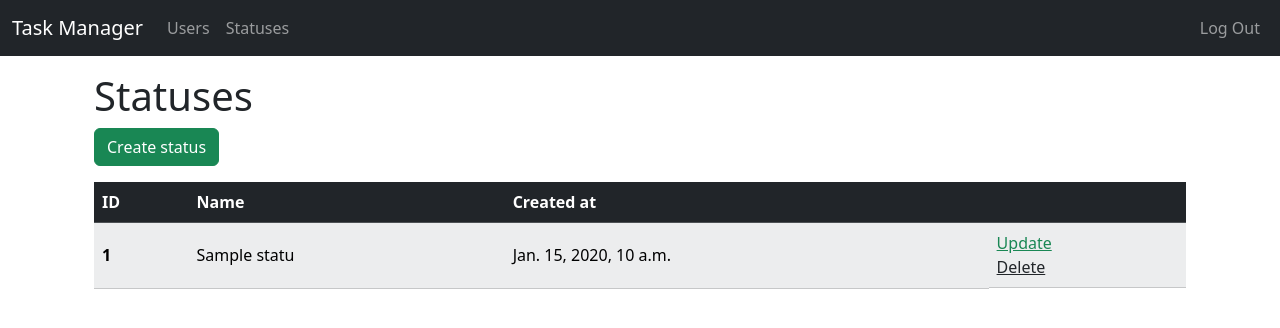
After one commit to alienflakes/python-project-52, a Django app: page /statuses/ in a window 1280 px wide. The commit adds this page. Shown: the top 328 px of the page. Run offline with Django 5.2, Linux system fonts and the light colour scheme; a user stored in the database is signed in; tables that the repository leaves empty hold one stand-in row (values such as "Sample post"); some libraries are stand-ins or nearby versions.

Commit message:
feat: add Statuses and everything about them

```diff
--- /dev/null
+++ b/statuses/admin.py
@@ -0,0 +1,4 @@
+from django.contrib import admin
+from .models import Status
+
+admin.site.register(Status)
--- /dev/null
+++ b/statuses/apps.py
@@ -0,0 +1,6 @@
+from django.apps import AppConfig
+
+
+class StatusesConfig(AppConfig):
+    default_auto_field = 'django.db.models.BigAutoField'
+    name = 'statuses'
--- /dev/null
+++ b/statuses/models.py
@@ -0,0 +1,7 @@
+from django.db import models
+from django.utils.translation import gettext_lazy as _
+
+
+class Status(models.Model):
+    name = models.CharField(max_length=100, verbose_name=_('Name'))
+    created_at = models.DateTimeField(auto_now_add=True)
--- /dev/null
+++ b/statuses/urls.py
@@ -0,0 +1,10 @@
+from django.urls import path
+from . import views
+
+
+urlpatterns = [
+    path('', views.StatusListView.as_view(), name='st_list'),
+    path('create/', views.StatusCreateView.as_view(), name='st_create'),
+    path('<int:pk>/update/', views.StatusUpdateView.as_view(), name='st_update'),
+    path('<int:pk>/delete/', views.StatusDeleteView.as_view(), name='st_delete')
+]
--- /dev/null
+++ b/statuses/views.py
@@ -0,0 +1,56 @@
+from django.urls import reverse_lazy
+from django.contrib import messages
+from django.contrib.messages.views import SuccessMessageMixin
+from django.utils.translation import gettext_lazy as _
+from django.views.generic import (ListView,
+                                  CreateView,
+                                  UpdateView,
+                                  DeleteView)
+from .models import Status
+from django.contrib.auth.mixins import LoginRequiredMixin
+
+
+SUCCESS_URL = reverse_lazy('st_list')
+
+
+class FlashedLoginRequiredMixin(LoginRequiredMixin):
+
+    def handle_no_permission(self):
+        messages.error(self.request, _("You are not authorized! Please log in."))
+        return super().handle_no_permission()
+
+
+class StatusListView(FlashedLoginRequiredMixin,
+                     ListView):
+
+    model = Status
+    template_name_suffix = '_list'
+
+
+class StatusCreateView(FlashedLoginRequiredMixin,
+                       SuccessMessageMixin, CreateView):
+
+    model = Status
+    fields = ['name']
+    template_name_suffix = '_create'
+    success_url = SUCCESS_URL
+    success_message = _('Status created successfully')
+
+
+class StatusUpdateView(FlashedLoginRequiredMixin,
+                       SuccessMessageMixin, UpdateView):
+
+    model = Status
+    fields = ['name']
+    template_name_suffix = '_update'
+    success_url = SUCCESS_URL
+    success_message = _('Status updated successfully')
+
+
+class StatusDeleteView(FlashedLoginRequiredMixin,
+                       SuccessMessageMixin, DeleteView):
+
+    model = Status
+    template_name_suffix = '_delete'
+    success_url = SUCCESS_URL
+    success_message = _('Status deleted successfully')
--- a/task_manager/settings.py
+++ b/task_manager/settings.py
@@ -51,6 +51,7 @@ INSTALLED_APPS = [
     'django_bootstrap5',
     'task_manager',
     'users',
+    'statuses',
 ]
 
 MIDDLEWARE = [
--- a/task_manager/urls.py
+++ b/task_manager/urls.py
@@ -9,5 +9,6 @@ urlpatterns = [
     path('login/', views.LoginView.as_view(), name='login'),
     path('logout/', views.LogoutView.as_view(), name='logout'),
     path('users/', include('users.urls')),
+    path('statuses/', include('statuses.urls')),
     path('admin/', admin.site.urls)
 ]
--- a/templates/base.html
+++ b/templates/base.html
@@ -18,26 +18,38 @@
             <a class="navbar-brand" href="/">{% trans 'Task Manager' %}</a>
 
             <div class="collapse navbar-collapse">
+
                 <ul class="navbar-nav me-auto">
+
                     <li class="nav-item">
-                        <a class="nav-link active" aria-current="page" href="{% url 'users' %}">{% trans 'Users' %}</a>
+                        <a class="nav-link" aria-current="page" href="{% url 'users' %}">{% trans 'Users' %}</a>
                     </li>
+
+                {% if user.is_authenticated %}
+                    <li class="nav-item">
+                        <a class="nav-link" href="{% url 'st_list' %}">{% trans 'Statuses' %}</a>
+                    </li>
+
                 </ul>
                 <ul class="navbar-nav ms-auto">
-                {% if not user.is_authenticated %}
+                    <form action="{% url 'logout' %}" method="post">
+                        {% csrf_token %}
+                        <input class="btn nav-link" type="submit" value="{% trans 'Log Out' %}">
+                    </form>
+                </ul>
+
+                {% else %}
+                </ul>
+                <ul class="navbar-nav ms-auto">
                     <li class="nav-item">
                         <a class="nav-link" href="{% url 'login' %}">{% trans 'Log In' %}</a>
                     </li>
                     <li class="nav-item">
                         <a class="nav-link" href="{% url 'signup' %}">{% trans 'Sign Up' %}</a>
                     </li>
-                {% else %}
-                    <form action="{% url 'logout' %}" method="post">
-                        {% csrf_token %}
-                        <input class="btn nav-link" type="submit" value="{% trans 'Log Out' %}">
-                    </form>
+                </ul>
                 {% endif %}
-                </ul>
+
             </div>
         </div>
     </nav>
--- /dev/null
+++ b/templates/statuses/status_list.html
@@ -0,0 +1,36 @@
+{% extends 'base.html' %}
+{% load i18n %}
+
+{% block content %}
+
+<div class="container-lg mt-3">
+    <h1>{% trans 'Statuses' %}</h1>
+
+    <a href="{% url 'st_create' %}" class="btn btn-success mb-3">{% trans 'Create status' %}</a>
+
+    <table class="table table-striped table-hover table-dark">
+        <thead>
+            <tr>
+                <th scope="col">ID</th>
+                <th scope="col">{% trans 'Name' %}</th>
+                <th scope="col">{% trans 'Created at' %}</th>
+                <th scope="col"></th>
+            </tr>
+        </thead>
+        <tbody class="table-light align-middle">
+            {% for status in status_list %}
+            <tr>
+                <th scope="row">{{ status.id }}</td>
+                <td>{{ status.name }}</td>
+                <td>{{ status.created_at }}</td>
+                <td class="d-grid">
+                    <a href="{% url 'st_update' status.id %}" class="link-success">{% trans 'Update' %}</a>
+                    <a href="{% url 'st_delete' status.id %}" class="link-dark">{% trans 'Delete' %}</a>
+                </td>
+            </tr>
+            {% endfor %}
+        </tbody>
+    </table>
+</div>
+
+{% endblock content %}
```
Also changed, not shown: statuses/tests.py (added, +42 -0 lines), templates/statuses/status_create.html (added, +41 -0 lines), templates/statuses/status_delete.html (added, +19 -0 lines), templates/statuses/status_update.html (added, +18 -0 lines), locale/ru/LC_MESSAGES/django.po, statuses/__init__.py (added), statuses/migrations/0001_initial.py (added), statuses/migrations/__init__.py (added), 1 other file.
